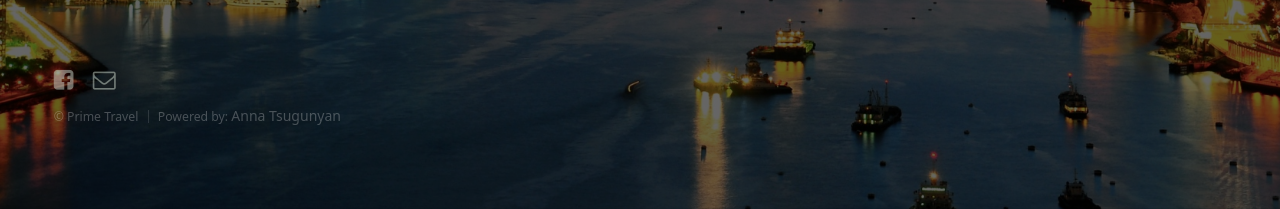
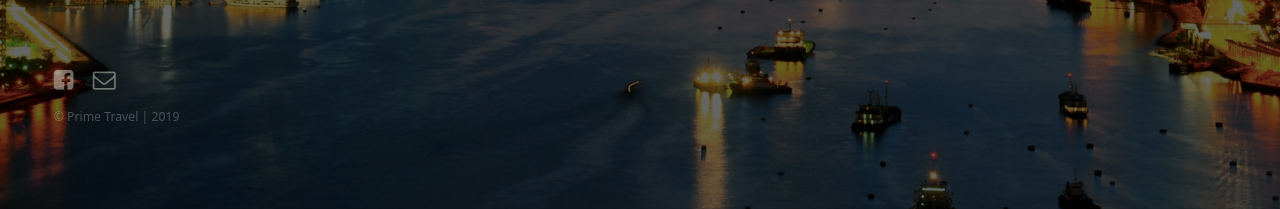
Before and after one commit to nyutka/PrimeTravel, a Jekyll site: the page built from index.html, in a window 1280 px wide. Shown: the part 691-900 px from the top of the page. Built offline with Jekyll 4.4.1, drawn with Linux system fonts in a browser that asks for light colours; some web fonts are replaced.

Commit message:
Update index.html

```diff
--- a/index.html
+++ b/index.html
@@ -24,7 +24,7 @@ layout: homepage
 		<li><a href="/contact/"><i class="fa fa-envelope-o"></i></a><li>
 	</ul>
 	<ul class="copyright">
-		<li>&copy; Prime Travel</li><li>Powered by: <a href="https://www.facebook.com/nyutosh" target="_blank">Anna Tsugunyan</a></li>
+		<li>&copy; Prime Travel | {{ 'now' | date: "%Y" }}</li>
 	</ul>
 	<div>
 </div>
```
